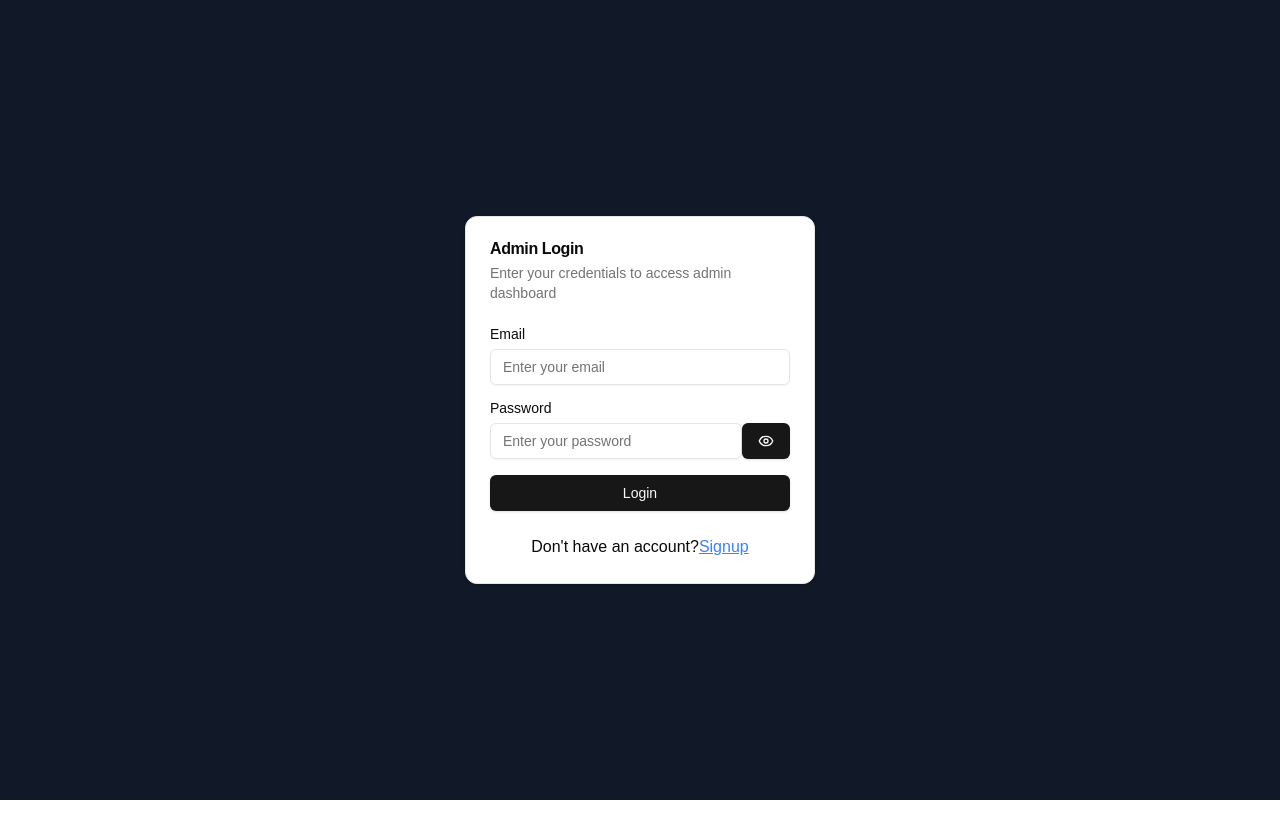
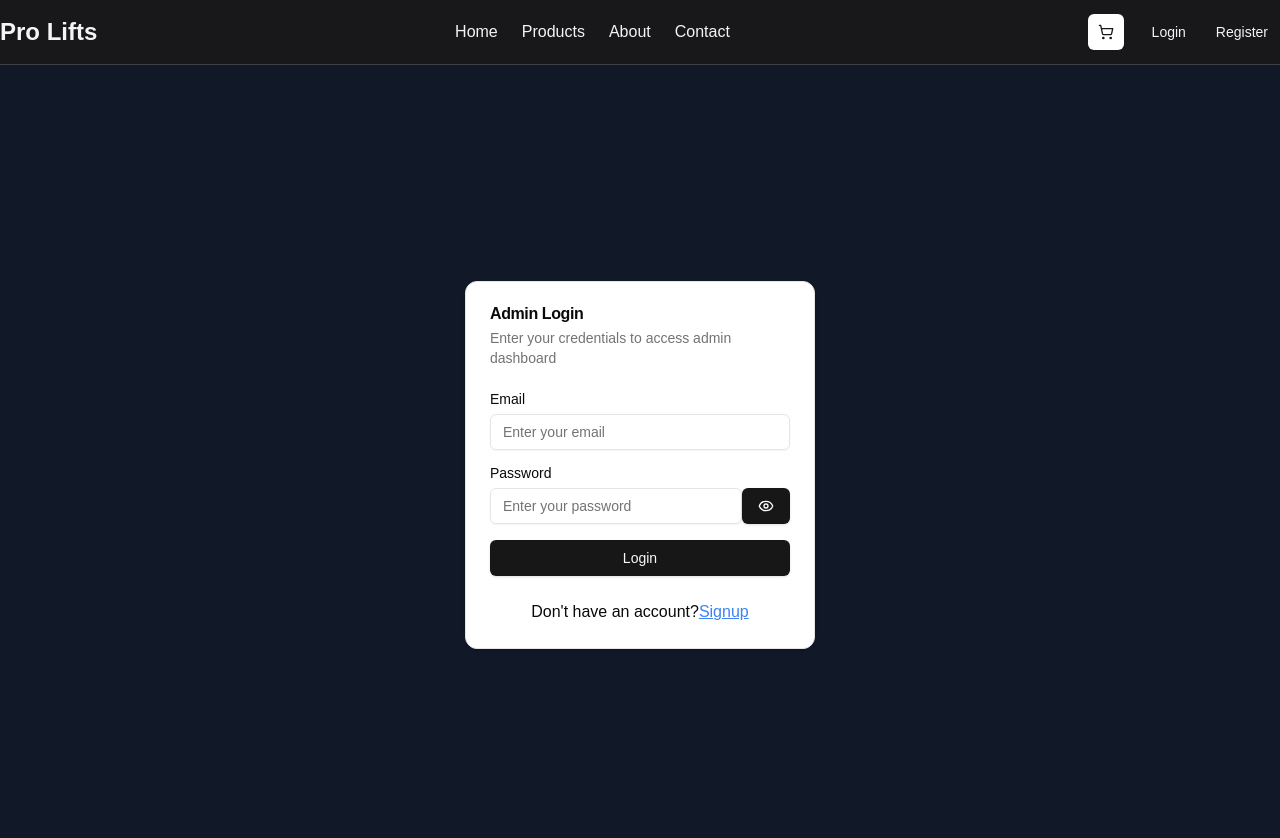
Before and after one commit to SAHIL-Sharma21/pro-Lift, a Next.js app: page /auth/admin/login in a window 1280 px wide. Shown: the top 838 px of the page. Before the commit the page ends 800 px from the top, so only its background shows below. Built offline with nearby package versions, Linux system fonts and the light colour scheme.

Commit message:
feat: navbar for the app

```diff
--- /dev/null
+++ b/src/app/components/Navbar.tsx
@@ -0,0 +1,129 @@
+'use client'
+
+import { Button } from "@/components/ui/button";
+import { Sheet, SheetContent, SheetTrigger } from "@/components/ui/sheet";
+import { MenuSquare, ShoppingCart, User } from "lucide-react";
+import Link from "next/link";
+import React, { useState } from "react";
+import { useAuth } from "../hooks/useAuth";
+import { DropdownMenu, DropdownMenuContent, DropdownMenuItem, DropdownMenuLabel, DropdownMenuSeparator, DropdownMenuTrigger } from "@/components/ui/dropdown-menu";
+
+
+
+interface MobileLinkProps extends React.PropsWithChildren{
+    href: string;
+    onOpenChange?: (open: boolean) => void;
+    className?: string;
+}
+
+function MobileLink({href, onOpenChange, className, children}: MobileLinkProps){
+    return (
+        <Link
+        href={href}
+        onClick={() => onOpenChange?.(false)}
+        className={className}
+        >
+        {children}
+        </Link>
+    );
+}
+
+
+export default function Navbar(){
+
+    const [isOpen, setIsOpen] = useState(false);
+    const {user, loading, logout} = useAuth();
+
+    const navItems = [
+        {title: "Home", path: "/"},
+        {title: "Products", path: "/products"},
+        {title: "About", path: "/about"},
+        {title: "Contact", path: "/contact"},
+    ];
+
+
+    return(
+        <>
+            <header className="sticky top-0 z-50 w-full border-b border-zinc-700 bg-zinc-900 text-zinc-100">
+            <div className="container mx-auto flex h-16 items-center justify-between">
+                <Link href="/" className="flex items-center space-x-2">
+                    <span className="font-bold text-2xl">Pro Lifts</span>
+                </Link>
+                <nav className="hidden md:flex items-center space-x-6 text-base font-medium">
+                    {navItems.map((item, index) => (
+                        <Link
+                        href={item.path}
+                        key={index}
+                        className="transition-colors hover:text-zinc-300"
+                        >
+                        {item.title}
+                        </Link>
+                    ))}
+                </nav>
+                <Sheet open={isOpen} onOpenChange={setIsOpen}>
+                    <SheetTrigger asChild>
+                        <Button
+                        variant="ghost"
+                        className="px-0 text-base hover:bg-transparent focus-visible:bg-transparent focus-visible:ring-0 focus-visible:ring-offset-0 md:hidden"
+                        >
+                            <MenuSquare className="h-6 w-6"  />
+                            <span className="sr-only">Toggle Menu</span>
+                        </Button>
+                    </SheetTrigger>
+                    <SheetContent side="left" className="w-[300px] bg-zinc-900 text-zinc-100">
+                        <MobileLink href="/" className="flex items-center" onOpenChange={setIsOpen}>
+                            <span className="font-bold text-xl">Pro Lifts</span>
+                        </MobileLink>
+                        <div className="my-4 h-[calc(100vh-8rem)] pb-10 pl-6">
+                            <div className="flex flex-col space-y-3">
+                                {navItems.map((item, index) => (
+                                    <MobileLink key={index} href={item.path} onOpenChange={setIsOpen}>
+                                        {item.title}
+                                    </MobileLink>
+                                ))}
+                            </div>
+                        </div>
+                    </SheetContent>
+                </Sheet>
+                <div className="flex items-center space-x-4">
+                    <Button variant="outline" size="icon" className="text-zinc-900 border-none hover:bg-zinc-900 hover:text-white">
+                        <ShoppingCart className="h-7 w-7" />
+                        <span className="sr-only">Shopping Cart</span>
+                    </Button>
+                    {loading ? (
+                        <div className="w-24 h-6 bg-zinc-800 animate-pulse rounded"></div>
+                    ) : user ? (
+                        <>
+                            <DropdownMenu>
+                                <DropdownMenuTrigger className="cursor-pointer">{user.firstName}</DropdownMenuTrigger>
+                                <DropdownMenuContent>
+                                    <DropdownMenuLabel>My Account</DropdownMenuLabel>
+                                    <DropdownMenuSeparator />
+                                    <DropdownMenuItem>User Profile</DropdownMenuItem>
+                                    <DropdownMenuItem>Orders</DropdownMenuItem>
+                                    <DropdownMenuItem>
+                                        <Button variant="destructive" size="sm" asChild onClick={logout}>Logout</Button>
+                                    </DropdownMenuItem>
+                                </DropdownMenuContent>
+                            </DropdownMenu>
+                        </>
+                    ) : (
+                        <div className="flex items-center space-x-1.5">
+                            <Button variant="ghost" size="sm" className="text-zinc-100 hover:bg-orange-400 hover:text-white" asChild>
+                                <Link href="/auth/login">
+                                    <span className="text-sm">Login</span>
+                                </Link>
+                            </Button>
+                            <Button variant="ghost" size="sm" className="text-zinc-100 hover:bg-orange-400 hover:text-white" asChild>
+                                <Link href="/auth/register">
+                                    <span className="text-sm">Register</span>
+                                </Link>
+                            </Button>
+                        </div>
+                    ) }
+                </div>
+            </div>
+        </header>
+        </>
+    );
+}
--- a/src/app/layout.tsx
+++ b/src/app/layout.tsx
@@ -2,6 +2,7 @@ import type { Metadata } from "next";
 import localFont from "next/font/local";
 import "./globals.css";
 import AppProvider from '@/app/AppProvider';
+import Navbar from '@/app/components/Navbar';
 
 const geistSans = localFont({
   src: "./fonts/GeistVF.woff",
@@ -30,6 +31,7 @@ export default function RootLayout({
         className={`${geistSans.variable} ${geistMono.variable} antialiased`}
       >
         <AppProvider>
+          <Navbar />
           {children}
         </AppProvider>
       </body>
```
